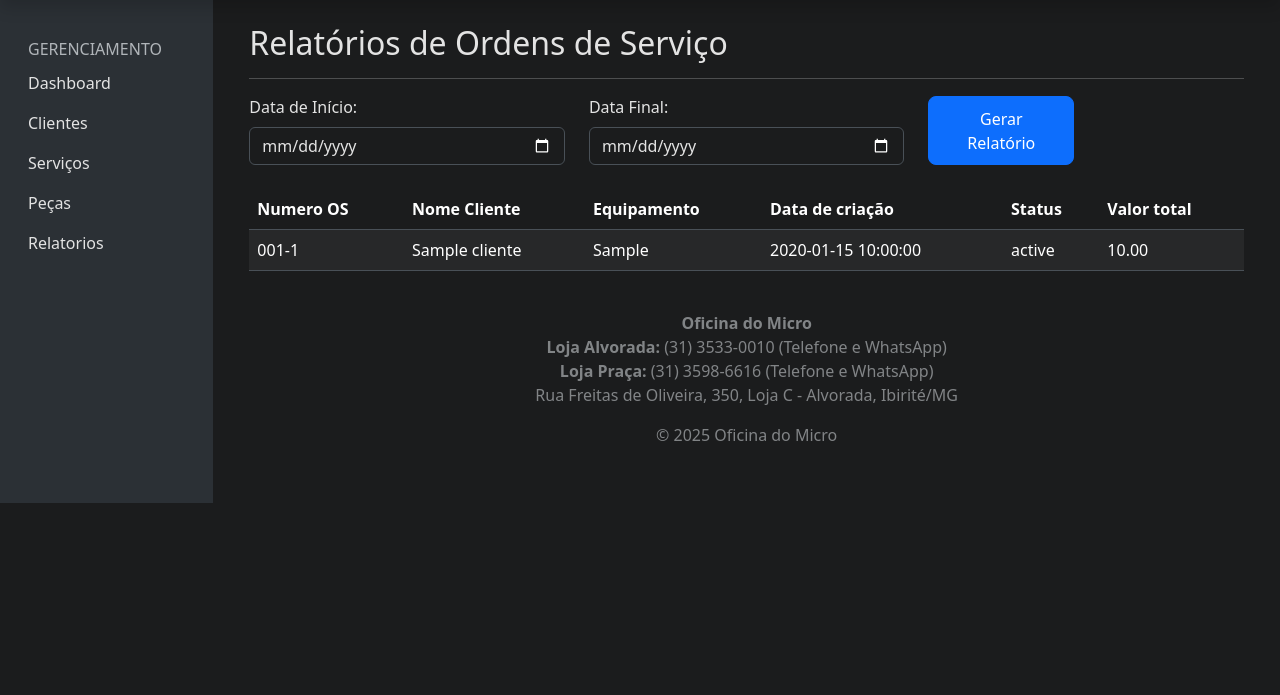
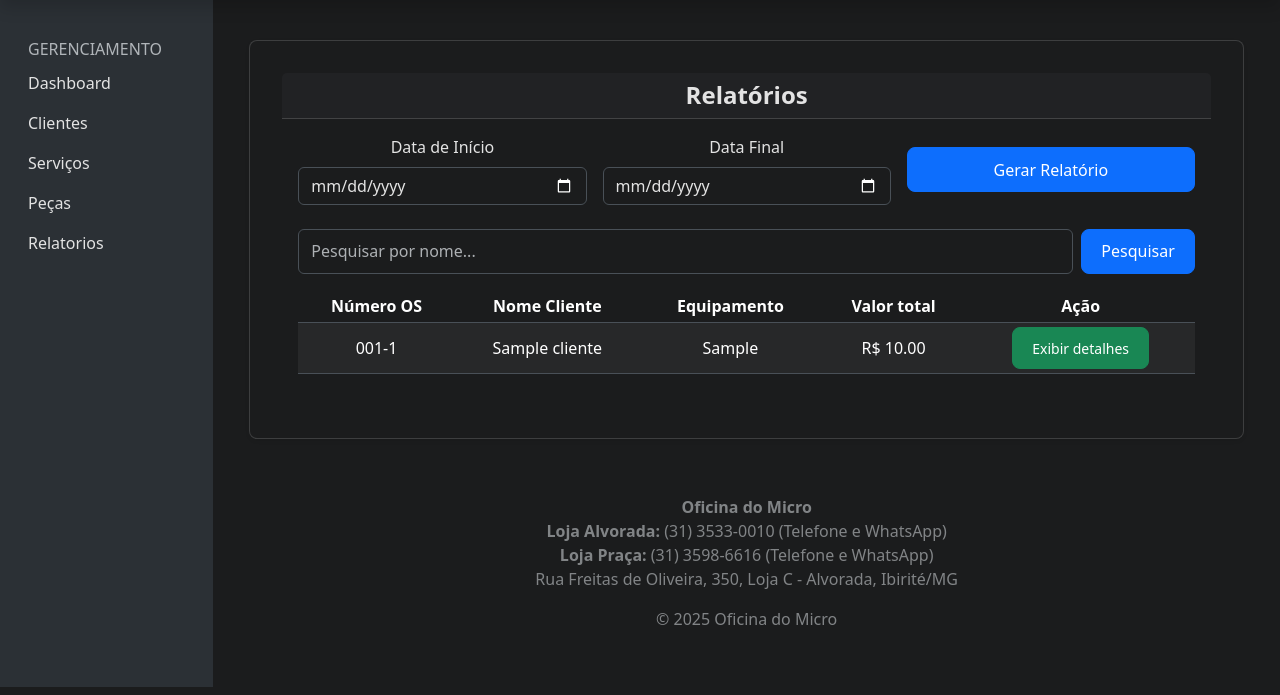
Before and after one commit to barrigaverd/Projeto-Oficina, a Flask app: page /relatorios in a window 1280 px wide. Shown: the part 40-735 px from the top of the page. Run offline with Flask 3, Linux system fonts and the light colour scheme; a user stored in the database is signed in; tables that the repository leaves empty hold one stand-in row (values such as "Sample post").

Commit message:
campo pesquisar no relatorio esta fuincional

```diff
--- a/app.py
+++ b/app.py
@@ -507,19 +507,35 @@ def remover_item(id):
 @app.route("/relatorios", methods=["GET", "POST"])
 @login_required
 def relatorios():
-    ordens_exibidas = []
+    # Começa com uma query base que será modificada
+    query = OrdemServico.query
+
     if request.method == "POST":
-        data_inicio = datetime.strptime(request.form["data_inicio"], '%Y-%m-%d')
-        data_fim = datetime.strptime(request.form["data_fim"], '%Y-%m-%d')
-        ordens_exibidas = OrdemServico.query.filter(
-            OrdemServico.data_de_criacao >= data_inicio,
-            OrdemServico.data_de_criacao <= data_fim
-            ).all()
+        # Pega os dados do formulário
+        busca_nome = request.form.get('busca_nome', '')
+        data_inicio_str = request.form.get('data_inicio')
+        data_fim_str = request.form.get('data_fim')
 
-    elif request.method == "GET":
+        # Se o usuário preencheu um nome, adiciona o filtro de nome
+        if busca_nome:
+            query = query.join(Cliente).filter(Cliente.nome.ilike(f'%{busca_nome}%'))
+
+        # Se o usuário preencheu as datas, adiciona o filtro de datas
+        if data_inicio_str and data_fim_str:
+            data_inicio = datetime.strptime(data_inicio_str, '%Y-%m-%d')
+            data_fim = datetime.strptime(data_fim_str, '%Y-%m-%d')
+            query = query.filter(
+                OrdemServico.data_de_criacao >= data_inicio,
+                OrdemServico.data_de_criacao <= data_fim
+            )
+
+        # Executa a query construída com os filtros
+        ordens_exibidas = query.order_by(OrdemServico.data_de_criacao.desc()).all()
+
+    else: # Lógica para o GET (quando a página é carregada pela primeira vez)
         ordens_exibidas = OrdemServico.query.order_by(OrdemServico.data_de_criacao.desc()).limit(10).all()
 
-
+    # Renderiza o template, passando a lista de ordens
     return render_template("relatorios.html", ordens_exibidas=ordens_exibidas)
 
 if __name__ == "__main__":
--- a/templates/relatorios.html
+++ b/templates/relatorios.html
@@ -1,59 +1,67 @@
 {% extends 'base.html' %}
 
 {% block content %}
-<h2>Relatórios de Ordens de Serviço</h2>
-    <hr>
+<div class="d-flex justify-content-center">
+  <div class="card shadow-sm w-100 rounded-3 mx-auto my-3" style="max-width: 80rem;">
 
-    <form method="post" class="mb-4">
-        <div class="row align-items-end">
+    <!-- Cabeçalho -->
+    <h4 class="card-header text-center fw-bold">Relatórios</h4>
+
+    <div class="card-body">
+      <!-- Filtro datas -->
+      <form method="post" class="row g-3 align-items-center mb-4">
         <div class="col-md-4">
-                <label for="data_inicio" class="form-label">Data de Início:</label>
+          <label for="data_inicio" class="form-label">Data de Início</label>
           <input type="date" class="form-control" name="data_inicio" id="data_inicio" required>
         </div>
         <div class="col-md-4">
-                <label for="data_fim" class="form-label">Data Final:</label>
+          <label for="data_fim" class="form-label">Data Final</label>
           <input type="date" class="form-control" name="data_fim" id="data_fim" required>
         </div>
-            <div class="col-md-2">
+        <div class="col-md-4 d-flex align-items-end">
           <button type="submit" class="btn btn-primary w-100">Gerar Relatório</button>
         </div>
+     </form>
+    <form method="post">
+        <div class="d-flex gap-2 mb-3">
+            <input class="form-control" name="busca_nome" type="search" placeholder="Pesquisar por nome..." aria-label="Pesquisar" required>
+            <button type="submit" class="btn btn-primary">Pesquisar</button>
         </div>
     </form>
-    <table class="table table-striped">
-    <thead>
+
+
+
+      <!-- Tabela -->
+      <div class="table-responsive">
+        <table class="table table-sm table-hover table-striped align-middle">
+          <thead class="table-title">
             <tr>
-            <th>Numero OS</th>
+              <th>Número OS</th>
               <th>Nome Cliente</th>
               <th>Equipamento</th>
-            <th>Data de criação</th>
-            <th>Status</th>
               <th>Valor total</th>
+              <th class="text-center">Ação</th>
             </tr>
           </thead>
           <tbody>
             {% for ordem in ordens_exibidas %}
             <tr>
-            <td>
-                {{ ordem.numero_formatado }}
-            </td>
-            <td>
-                {{ ordem.cliente.nome }}
-            </td>
-            <td>
-                {{ ordem.equipamento }}
-            </td>
-            <td>
-                {{ ordem.data_de_criacao }}
-            </td>
-            <td>
-                {{ ordem.status }}
-            </td>
-            <td>
-                {{ "%.2f"|format(ordem.valor_calculado|float) }}
+              <td>{{ ordem.numero_formatado }}</td>
+              <td>{{ ordem.cliente.nome }}</td>
+              <td>{{ ordem.equipamento }}</td>
+              <td>R$ {{ "%.2f"|format(ordem.valor_calculado|float) }}</td>
+              <td class="text-center">
+                <a class="btn btn-success btn-sm" href="{{url_for('detalhes_os', id=ordem.id)}}">
+                  Exibir detalhes
+                </a>
               </td>
             </tr>
             {% endfor %}
           </tbody>
         </table>
+      </div>
 
+    </div>
+  </div>
+</div>
 {% endblock %}
```
Also changed, not shown: templates/listar_clientes.html (+4 -8 lines). Lines whose indentation alone changed are shown as unchanged.
